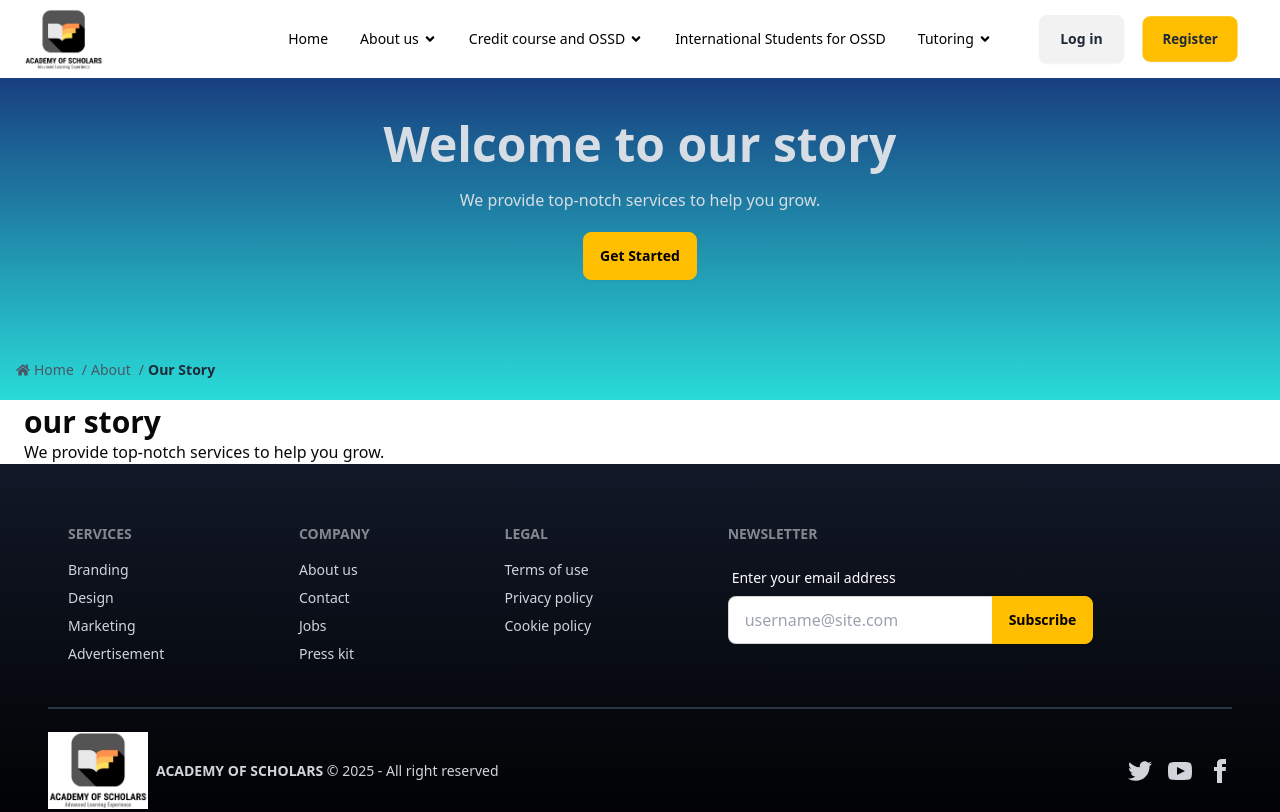
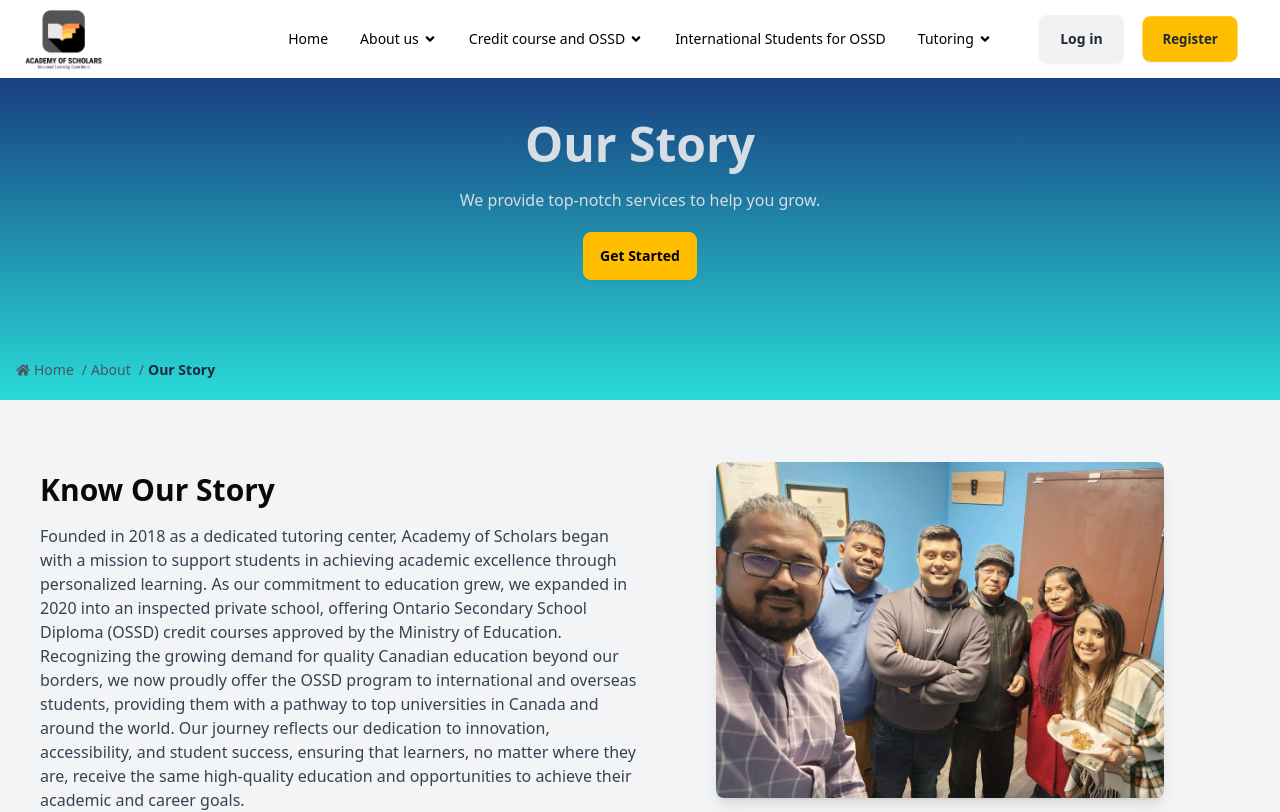
Before and after one commit to saiyadm9/lms-frontend, a Next.js app: page /about/our-story in a window 1280 px wide. Shown: the top 812 px of the page. Built offline with nearby package versions, Linux system fonts and the light colour scheme.

Commit message:
updated about us and story page

```diff
--- a/src/app/(frontend)/about/our-story/page.js
+++ b/src/app/(frontend)/about/our-story/page.js
@@ -1,16 +1,52 @@
-import withHero from "@/components/hoc/withHero";
+import withHero from '@/components/hoc/withHero'
+import Reviews from '@/components/Reviews'
+import UniversitiesLogo from '@/components/UniversitiesLogo'
+import Image from 'next/image'
 
-const ourStory = () => {
+const OurStory = () => {
   return (
-    <div className="container mx-auto px-6">
-      <h1 className="text-3xl font-bold mt-6">our story</h1>
-      <p>We provide top-notch services to help you grow.</p>
+    <div>
+      <section className='bg-[#F3F4F6] py-12 px-10'>
+        <div className='container mx-auto flex flex-col md:flex-row items-center'>
+          <div className='md:w-1/2'>
+            <h1 className='text-3xl font-bold mt-6'>Know Our Story</h1>
+            <p className='mt-4 text-gray-700'>
+              Founded in 2018 as a dedicated tutoring center, Academy of
+              Scholars began with a mission to support students in achieving
+              academic excellence through personalized learning. As our
+              commitment to education grew, we expanded in 2020 into an
+              inspected private school, offering Ontario Secondary School
+              Diploma (OSSD) credit courses approved by the Ministry of
+              Education. Recognizing the growing demand for quality Canadian
+              education beyond our borders, we now proudly offer the OSSD
+              program to international and overseas students, providing them
+              with a pathway to top universities in Canada and around the world.
+              Our journey reflects our dedication to innovation, accessibility,
+              and student success, ensuring that learners, no matter where they
+              are, receive the same high-quality education and opportunities to
+              achieve their academic and career goals.
+            </p>
+          </div>
+          <div className='md:w-1/2 flex justify-center mt-6 md:mt-0'>
+            <Image
+              width={690}
+              height={400}
+              src='/images/staff.jpg'
+              alt='staff'
+              className='rounded-lg shadow-lg w-full max-w-md'
+            />
+          </div>
+        </div>
+      </section>
+
+      <UniversitiesLogo />
+      <Reviews />
     </div>
-  );
-};
+  )
+}
 
-export default withHero(ourStory, {
-  title: "Welcome to our story",
-  description: "We provide top-notch services to help you grow.",
-  bgGradient: "linear-gradient(to top, #29DBD8, #141A6B)",
-});
+export default withHero(OurStory, {
+  title: 'Our Story',
+  description: 'We provide top-notch services to help you grow.',
+  bgGradient: 'linear-gradient(to top, #29DBD8, #141A6B)',
+})
--- a/src/app/(frontend)/about/page.js
+++ b/src/app/(frontend)/about/page.js
@@ -13,20 +13,18 @@ const AboutUsPage = () => {
               About Academy of Scholars
             </h1>
             <p className='mt-4 text-gray-700'>
-              Founded in 2018 as a dedicated tutoring center, Academy of
-              Scholars began with a mission to support students in achieving
-              academic excellence through personalized learning. As our
-              commitment to education grew, we expanded in 2020 into an
-              inspected private school, offering Ontario Secondary School
-              Diploma (OSSD) credit courses approved by the Ministry of
-              Education. Recognizing the growing demand for quality Canadian
-              education beyond our borders, we now proudly offer the OSSD
-              program to international and overseas students, providing them
-              with a pathway to top universities in Canada and around the world.
-              Our journey reflects our dedication to innovation, accessibility,
-              and student success, ensuring that learners, no matter where they
-              are, receive the same high-quality education and opportunities to
-              achieve their academic and career goals.
+              At Academy of Scholars, we are committed to providing a
+              high-quality, student-centered education that fosters academic
+              excellence, personal growth, and lifelong success. As a private
+              school in Ontario, we offer a dynamic learning environment where
+              students receive individualized support, innovative teaching
+              methods, and a well-rounded curriculum that prepares them for
+              future academic and career opportunities. Our dedicated educators
+              inspire students to develop critical thinking skills, confidence,
+              and a strong sense of responsibility in a supportive and inclusive
+              community. At Academy of Scholars, we believe in nurturing each
+              student’s unique potential, ensuring they are well-equipped to
+              achieve their goals and thrive in an ever-changing world.
             </p>
           </div>
           <div className='md:w-1/2 flex justify-center mt-6 md:mt-0'>
--- a/src/components/AfterHero.jsx
+++ b/src/components/AfterHero.jsx
@@ -1,35 +1,35 @@
-import Image from "next/image";
+import Image from 'next/image'
 
 export default function AfterHero() {
   return (
-    <section className="bg-white py-12 px-6 md:px-12">
-      <div className="container mx-auto text-center max-w-3xl">
-        <h1 className="text-4xl font-bold text-gray-900 mb-4">
-          Best Private School in Ontario, Canada
+    <section className='bg-white py-12 px-6 md:px-12'>
+      <div className='container mx-auto text-center max-w-3xl'>
+        <h1 className='text-4xl font-bold text-gray-900 mb-4'>
+          Distinguised Private school in Ontario
         </h1>
-        <p className="text-gray-700 text-lg leading-relaxed">
+        <p className='text-gray-700 text-lg leading-relaxed'>
           Academy of Scholars is a private school accredited by the Ontario
           Ministry of Education (MoE) to grant high school credits. We strictly
           follow MoE standards and consistently pass inspections, ensuring
           high-quality education and full compliance.
         </p>
-        <div className="flex justify-center mt-8">
+        <div className='flex justify-center mt-8'>
           <Image
-            src="/images/languages-canada-logo.png"
-            alt="languages canada"
+            src='/images/languages-canada-logo.png'
+            alt='languages canada'
             width={200}
             height={50}
-            className="mx-4"
+            className='mx-4'
           />
           <Image
-            src="/images/ontario-inspected-school-logo.png"
-            alt="ontario inspected school"
+            src='/images/ontario-inspected-school-logo.png'
+            alt='ontario inspected school'
             width={200}
             height={50}
-            className="mx-4"
+            className='mx-4'
           />
         </div>
       </div>
     </section>
-  );
+  )
 }
```
